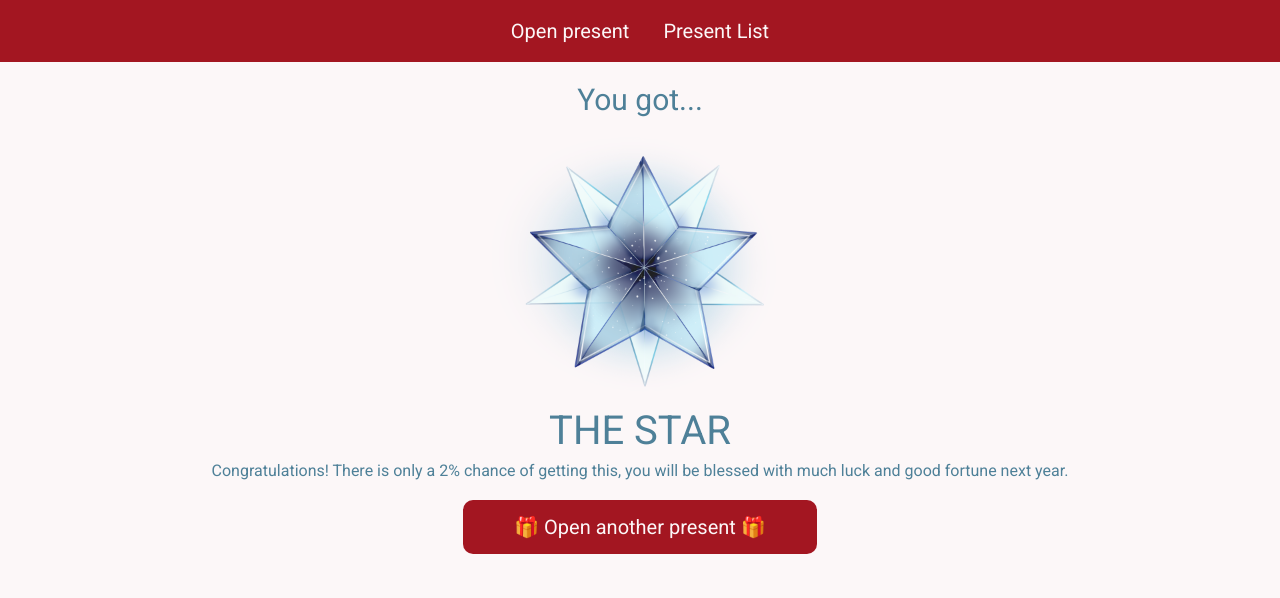
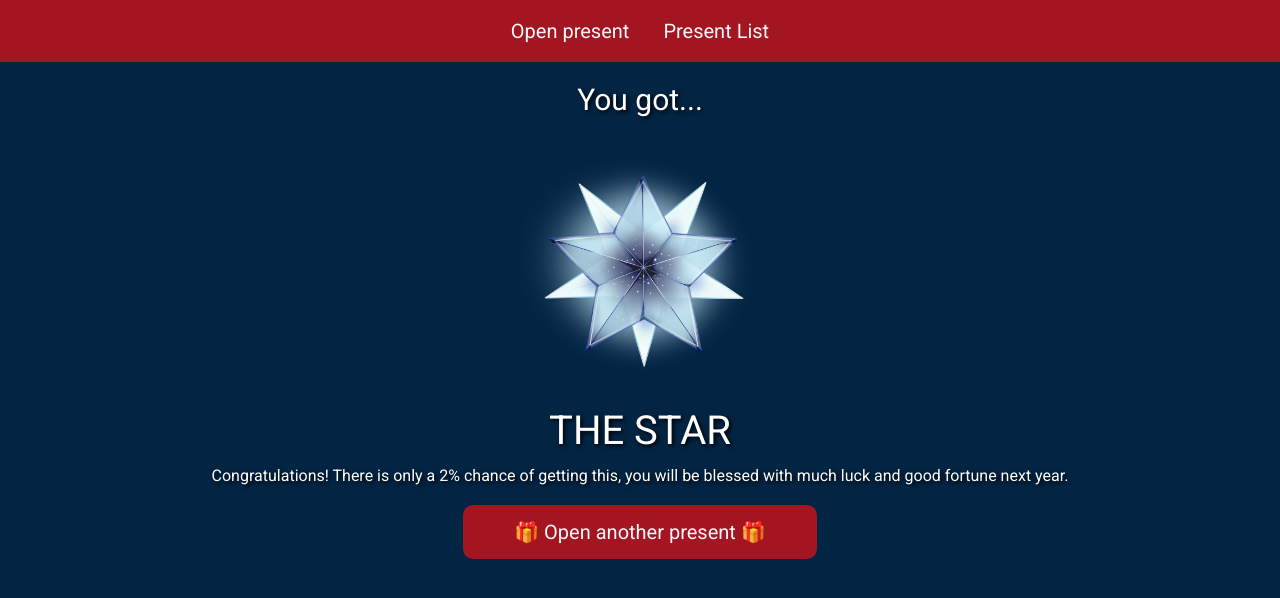
Before and after one commit to thekkathy/Present-Pop, a React (Create React App) app in the folder client/: page /present/1 in a window 1280 px wide. Shown: the top 598 px of the page. Built offline with nearby package versions, Linux system fonts and the light colour scheme.

Commit message:
smthng in header

```diff
--- a/client/package.json
+++ b/client/package.json
@@ -6,8 +6,10 @@
     "@testing-library/jest-dom": "^5.11.6",
     "@testing-library/react": "^11.2.2",
     "@testing-library/user-event": "^12.6.0",
+    "howler": "^2.2.1",
     "lodash": "^4.17.20",
     "react": "^17.0.1",
+    "react-audio": "0.0.1",
     "react-dom": "^17.0.1",
     "react-redux": "^7.2.2",
     "react-router-dom": "^5.2.0",
--- a/client/src/components/CSS/Header.css
+++ b/client/src/components/CSS/Header.css
@@ -13,6 +13,7 @@ body{
     background-color:#A31621;
     line-height: 1.6em;
     font-size: 20px;
+    text-shadow: none;
 }
 .navbar a {
     display: inline-block;
@@ -20,9 +21,13 @@ body{
     padding: 15px 17px;
     text-decoration: none;
     text-align: left;
+    transition: all ease-in-out 0.2s;
+    cursor: pointer;
 }
 .navbar a:hover {
     color:goldenrod;
+    /*border: 1px solid #888;*/
+    background-color: #ddd;
 }
 .button {
     background-color:rebeccapurple;
--- a/client/src/components/CSS/OpenPresent.css
+++ b/client/src/components/CSS/OpenPresent.css
@@ -1,6 +1,7 @@
 body {
-    background-color:#FCF7F8;
-    color: #4E8098;
+    background-color:#032544;
+    color: white;
+    text-shadow:2px 2px 4px black;
 }
 #gift {
     max-width: 300px;
@@ -28,4 +29,5 @@ body {
 .subtitle {
     font-size: 30px;
     margin-top: 20px;
+    margin-bottom: 20 px;
 }
--- a/client/src/components/CSS/Present.css
+++ b/client/src/components/CSS/Present.css
@@ -5,10 +5,16 @@
     overflow: hidden;
     background-color: black;
 } */
+body {
+    background-color:#032544;
+}
 .presentImage {
-    max-width: 300px;
-    max-height: 300px;
+    max-width: 250px;
+    max-height: 250px;
     display: inline-block;
+    /*border: 5px solid snow;*/
+    margin-bottom: 25px;
+    margin-top: 25px;
 }
 
 #noStar:hover {
@@ -20,8 +26,8 @@
     cursor: initial;
 }
 
-.content {
-    margin-top: 20px;
+ .content {
+    margin-top: 25px;
 }
 
 #goBack {
@@ -37,6 +43,7 @@
     text-decoration: none;
     text-align: center;
     border-radius: 10px;
+    text-shadow: none;
 }
 
 #goBack span {
@@ -48,6 +55,7 @@
 
 #goBack span:after {
     content: '\00bb';
+    text-size-adjust: auto;
     position: absolute;
     opacity: 0;
     top: 0;
```
Also changed, not shown: 1 other file (tests, documents, lock files or other folders).
